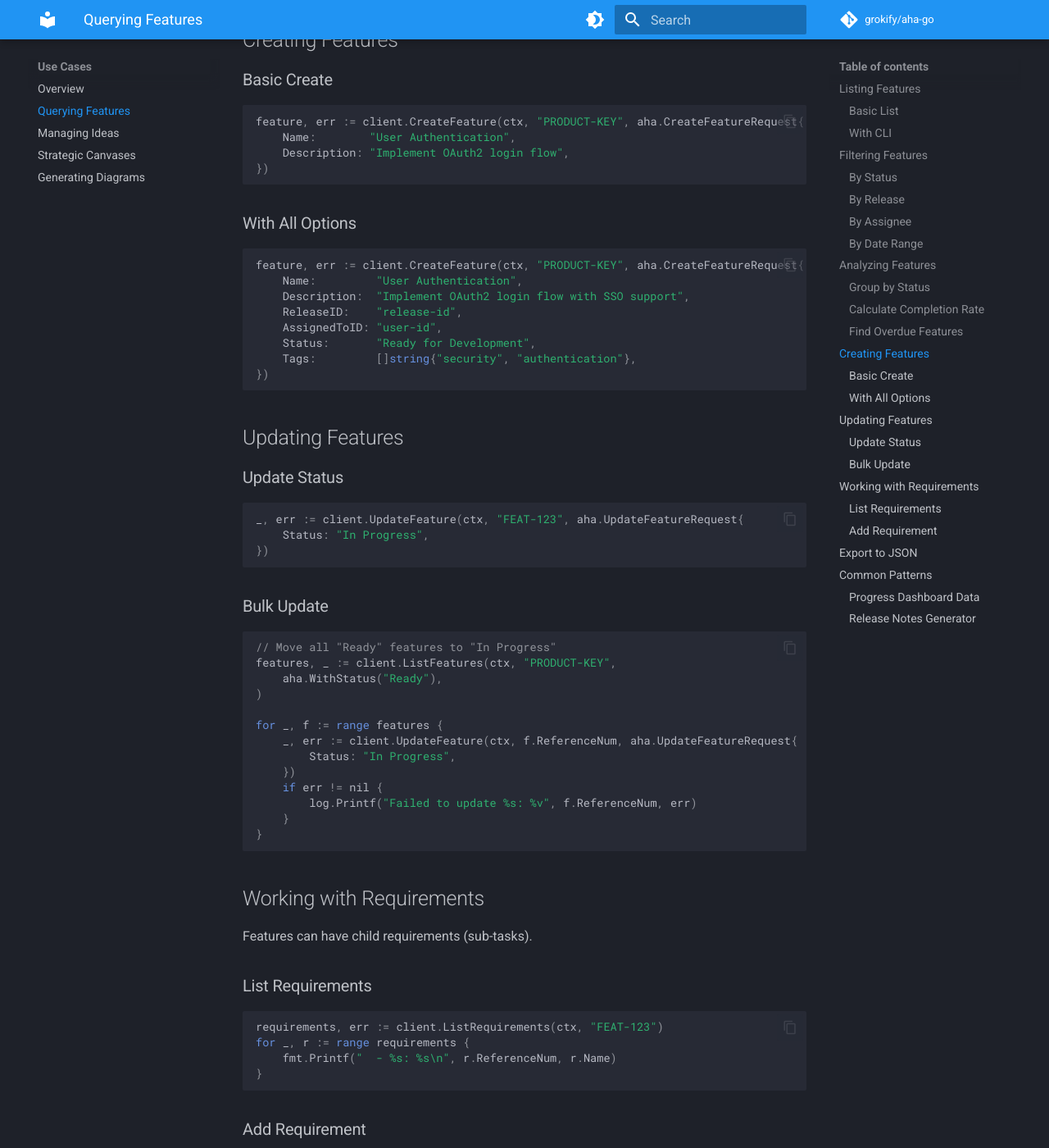
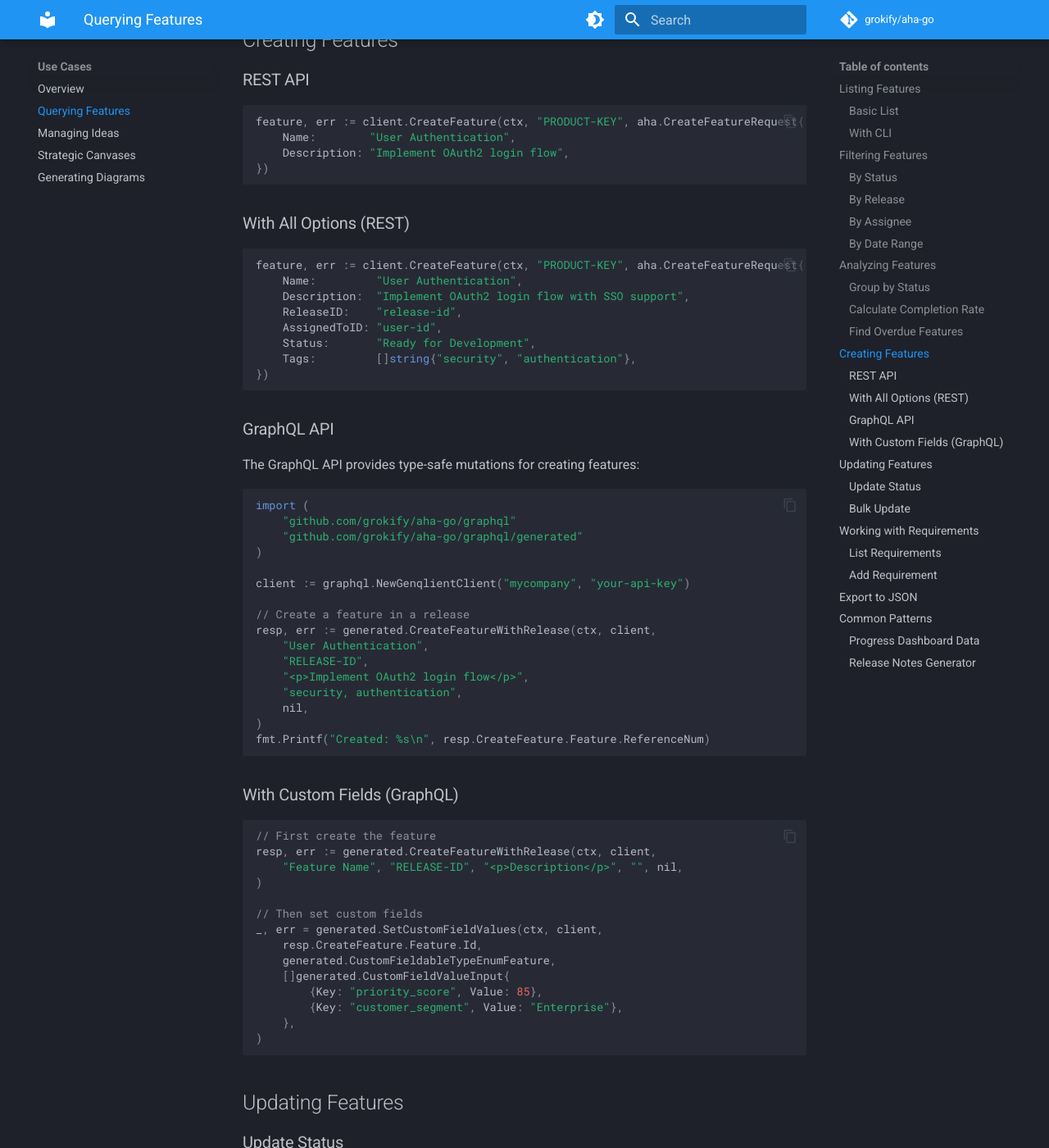
Before and after one commit to grokify/aha-go, an MkDocs documentation site: the page built from docs/use-cases/features.md, in a window 1280 px wide and 1400 px high, scrolled down 2801 px. Shown: the whole window at 82% size. Built offline with MkDocs 1.6.1 and Material for MkDocs 9.7.7, drawn with Linux system fonts in a browser that asks for light colours; comment, search, counter and statistics services are not loaded.

Commit message:
docs: add GraphQL mutation examples to use cases
- Add GraphQL feature creation with custom fields to features.md
- Add GraphQL idea creation with custom fields to ideas.md

Co-Authored-By: Claude Opus 4.5 <noreply@anthropic.com>

````diff
--- a/docs/use-cases/features.md
+++ b/docs/use-cases/features.md
@@ -132,7 +132,7 @@ func findOverdue(features []aha.Feature) []aha.Feature {
 
 ## Creating Features
 
-### Basic Create
+### REST API
 
 ```go
 feature, err := client.CreateFeature(ctx, "PRODUCT-KEY", aha.CreateFeatureRequest{
@@ -141,7 +141,7 @@ feature, err := client.CreateFeature(ctx, "PRODUCT-KEY", aha.CreateFeatureReques
 })
 ```
 
-### With All Options
+### With All Options (REST)
 
 ```go
 feature, err := client.CreateFeature(ctx, "PRODUCT-KEY", aha.CreateFeatureRequest{
@@ -152,6 +152,48 @@ feature, err := client.CreateFeature(ctx, "PRODUCT-KEY", aha.CreateFeatureReques
     Status:       "Ready for Development",
     Tags:         []string{"security", "authentication"},
 })
+```
+
+### GraphQL API
+
+The GraphQL API provides type-safe mutations for creating features:
+
+```go
+import (
+    "github.com/grokify/aha-go/graphql"
+    "github.com/grokify/aha-go/graphql/generated"
+)
+
+client := graphql.NewGenqlientClient("mycompany", "your-api-key")
+
+// Create a feature in a release
+resp, err := generated.CreateFeatureWithRelease(ctx, client,
+    "User Authentication",
+    "RELEASE-ID",
+    "<p>Implement OAuth2 login flow</p>",
+    "security, authentication",
+    nil,
+)
+fmt.Printf("Created: %s\n", resp.CreateFeature.Feature.ReferenceNum)
+```
+
+### With Custom Fields (GraphQL)
+
+```go
+// First create the feature
+resp, err := generated.CreateFeatureWithRelease(ctx, client,
+    "Feature Name", "RELEASE-ID", "<p>Description</p>", "", nil,
+)
+
+// Then set custom fields
+_, err = generated.SetCustomFieldValues(ctx, client,
+    resp.CreateFeature.Feature.Id,
+    generated.CustomFieldableTypeEnumFeature,
+    []generated.CustomFieldValueInput{
+        {Key: "priority_score", Value: 85},
+        {Key: "customer_segment", Value: "Enterprise"},
+    },
+)
 ```
 
 ## Updating Features
````
Also changed, not shown: docs/use-cases/ideas.md (+41 -0 lines).
